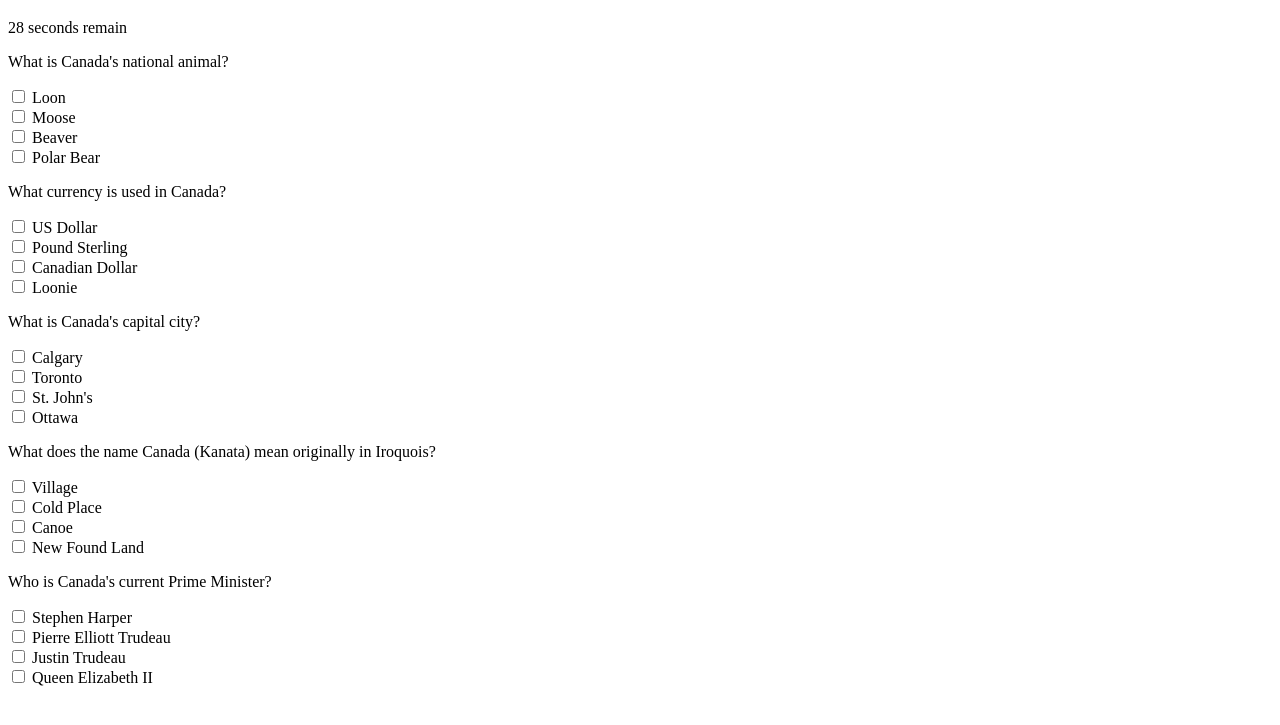
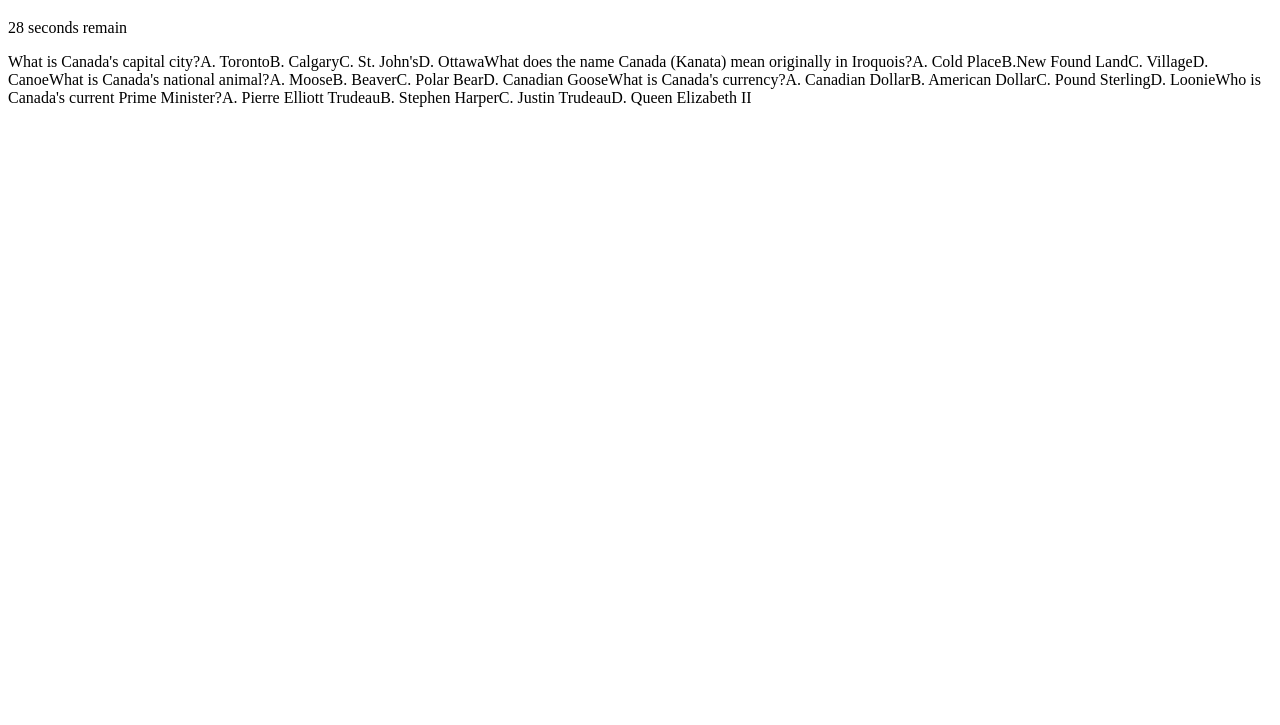
Before and after one commit to taddes/TriviaGame, a plain HTML site: page index.html in a window 1280 px wide. Both pictures are taken after a click on the button "Start Game!". Shown: the part 61-786 px from the top of the page. Drawn offline with nearby package versions, Linux system fonts and the light colour scheme.

Commit message:
updated version with object-oriented question generation

```diff
--- a/assets/javascript/app.js
+++ b/assets/javascript/app.js
@@ -22,13 +22,13 @@ $(document).ready(function() {
 
     count: function() {
         timer.startTime--;
-        console.log(timer.startTime);
+        // console.log(timer.startTime);
         $(".timer").html(timer.startTime);
 
         if (timer.startTime >= 0) {
             $(".timer").html("<p>" + timer.startTime + " seconds remain</p>");
         } else {
-            wrongAnswers();
+            // wrongAnswers();
             timer.reset();
         }
     },
@@ -36,15 +36,87 @@ $(document).ready(function() {
 
 };
 
+//Arrays of questions and options
+
+var questionsArray = [
+
+    {
+        question: "What is Canada's capital city?",
+        choices: [
+        "A. Toronto",
+        "B. Calgary",
+        "C. St. John's",
+        "D. Ottawa"
+        ],
+
+        logic: [false, false, false, true],
+        answer: "D. Ottawa"
+    },
+
+    {
+        question: "What does the name Canada (Kanata) mean originally in Iroquois?",
+        choices: [
+        "A. Cold Place",
+        "B.New Found Land",
+        "C. Village",
+        "D. Canoe"
+        ],
+
+        logic: [false, false, true, false],
+        answer: "C. Village"
+    },
+
+    {
+        question: "What is Canada's national animal?",
+        choices: [
+        "A. Moose",
+        "B. Beaver",
+        "C. Polar Bear",
+        "D. Canadian Goose"
+        ],
+
+        logic: [false, true, false, false],
+        answer: "B. Beaver"
+    },
+
+    {
+        question: "What is Canada's currency?",
+        choices: [
+        "A. Canadian Dollar",
+        "B. American Dollar",
+        "C. Pound Sterling",
+        "D. Loonie"
+        ],
+
+        logic: [true, false, false, false],
+        answer: "A. Canadian Dollar"
+    },
+
+    {
+        question: "Who is Canada's current Prime Minister?",
+
+        choices: [
+        "A. Pierre Elliott Trudeau",
+        "B. Stephen Harper",
+        "C. Justin Trudeau",
+        "D. Queen Elizabeth II"
+        ],
+
+        logic: [false, false, true, false],
+        answer: "C. Justin Trudeau"
+
+    },
+
+]
+
 
 
     function instructionPage() {
-        $(".instructions").html("<button class='startButton'>Start Game!</button>");
-        $(".startButton").on("click", function(){
+        $(".instructions").html("<h3>Welcome to the Great White North! Test your knowledge about Canada, but don't doddle, eh? You have 30 seconds once you hit the start button... Sorry!")
+        $(".instructions").append("<button class='startButton'>Start Game!</button>");
+        $(".instructions").on("click", function(){
             $(this).hide();
-            timer.start();
             $(".questions").show();
-
         });
     }
 
@@ -52,11 +124,19 @@ $(document).ready(function() {
 
     $(".startButton").on("click", function(){
         $(".questions").show();
-        timer();
+        $(".timer").show();
+        timer.start();
+
+    })
+
+    displayQuestions();
 
 
 
-    })
+
+
+    var correct= 0;
+    var incorrect= 0;
 
 
 
@@ -64,55 +144,21 @@ $(document).ready(function() {
 
 
 
+   function displayQuestions() {
+             for ( var i = 0; i < questionsArray.length; i++) {
+
+                $(".questions").append(questionsArray[i].question);
+
+          //make into a variable, then put it all up after
+          for ( var j = 0; j < questionsArray[i].choices.length; j++) {
+            $(".questions").append(questionsArray[i].choices[j]);
+
+                }
+
+            }
 
 
-
-
-
-
-    var questions = [
-
-        {
-        question: "What is Canada's capital city?",
-        answer: "Ottawa",
-        choiceA: "Toronto",
-        choiceB: "Calgary",
-        choiceC: "St. John's"
-        },
-
-        {
-        question: "What does the name Canada (Kanata) mean originally in Iroquois?",
-        answer: "Village",
-        choiceA: "Cold Place",
-        choiceB: "New Found Land",
-        choiceC: "Canoe"
-        },
-
-        {
-        question: "What is Canada's national animal?",
-        answer: "Beaver",
-        choiceA: "Moose",
-        choiceB: "Polar Bear",
-        choiceC: "Canadian Goose"
-        },
-
-        {
-        question: "What is Canada's currency?",
-        answer: "Canadian Dollar",
-        choiceA: "American Dollar",
-        choiceB: "Pound Sterling",
-        choiceC: "Loonie"
-        },
-
-        {
-            question: "Who is Canada's current Prime Minister?",
-            answer: "Justin Trudeau",
-            choiceA: "Pierre Elliott Trudeau",
-            choiceB: "Stephen Harper",
-            choiceC: "Queen Elizabeth II"
-        },
-
-    ]
+   }
 
 
 
--- a/index.html
+++ b/index.html
@@ -20,6 +20,7 @@
 
     <div class="container">
 
+
         <div class="instructions"></div>
 
         <div class="timer"></div>
@@ -29,7 +30,7 @@
         <div class="answers"></div>
 
         <div class="questions">
-     <div class="animal">
+     <!-- <div class="animal">
 
         <p>What is Canada's national animal?</p>
         <div class="form-check form-check-inline">
@@ -152,7 +153,7 @@
                 </div>
 
             </div>
-
+       -->
 
             </div>
 
```
